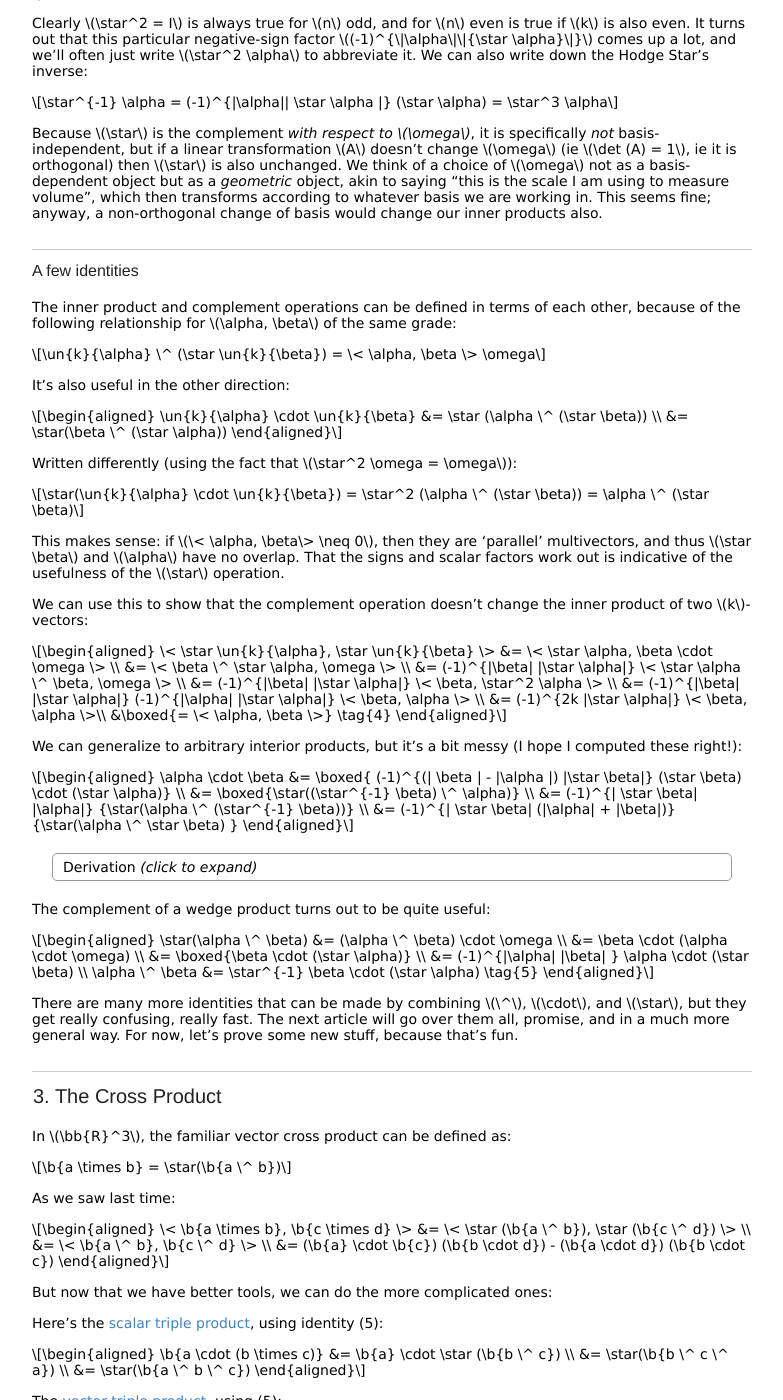
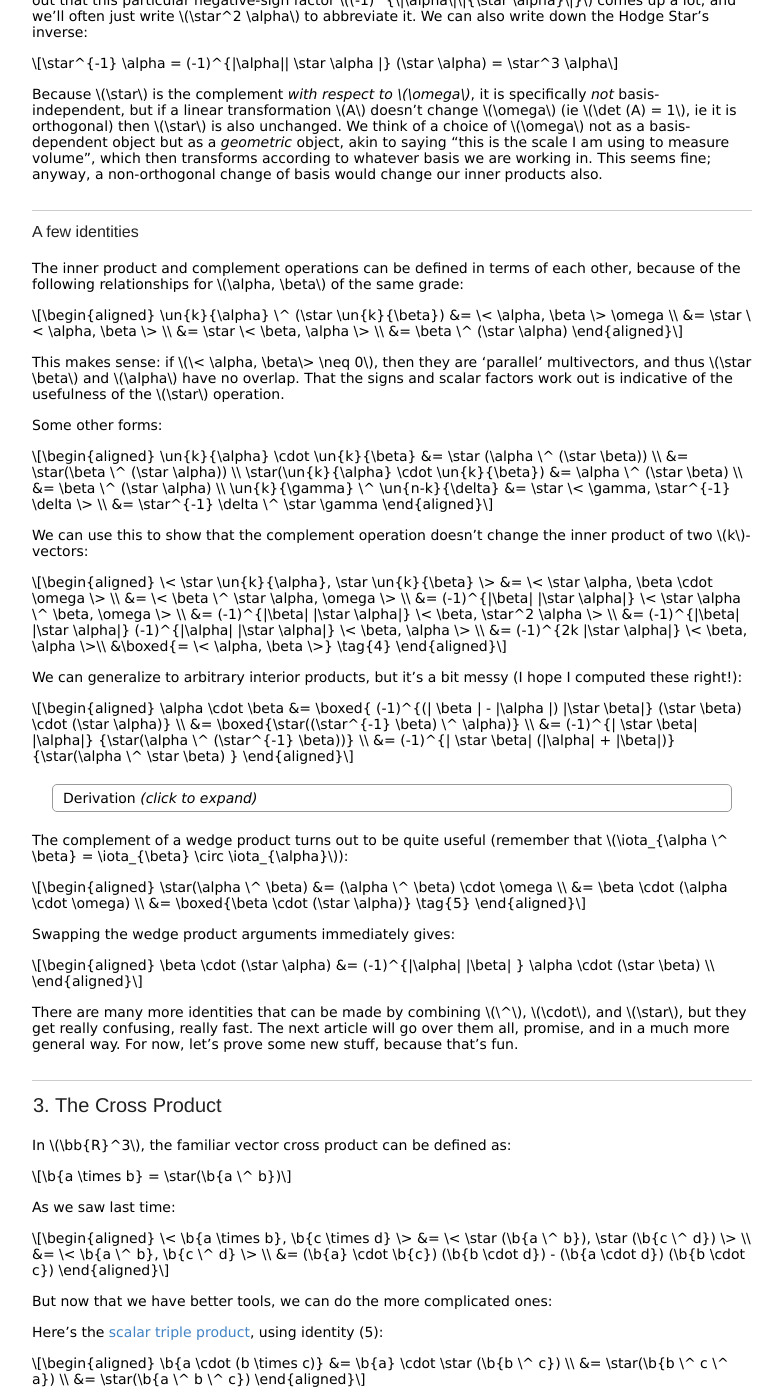
Before and after one commit to ajakaja/ajakaja.github.io, a Jekyll site: the page built from _posts/2019-01-26-exterior-3.md, in a window 1280 px wide and 1400 px high, scrolled down 4313 px. Shown: the whole window, without its empty margins (248-1031 px from the left). Built offline with Jekyll 4.4.1, drawn with Linux system fonts in a browser that asks for light colours; nearby versions of some CDN libraries; library files that are not in the unit come from our copies; some of the changed text lies outside the part shown.

Commit message:
small edits

```diff
--- a/_posts/2019-01-26-exterior-3.md
+++ b/_posts/2019-01-26-exterior-3.md
@@ -85,19 +85,19 @@
 1. Write the right side (which has the higher grade) as an antisymmetric tensor product using $$\text{Alt}$$.
 2. Contract term-by-term until you run out of terms.
 
-For example:
+Examples:
 
 $$\begin{aligned}
 \b{a } \cdot (\b{b \^ c}) &= \b{a} \cdot \text{Alt}(\b{b \o c}) \\
 &= \b{a} \cdot (\b{b \o c} - \b{c \o b}) \\
-&= (\b{a \cdot b}) \b{c} - (\b{a \cdot c}) \b{b}
+&= (\b{a \cdot b}) \b{c} - (\b{a \cdot c}) \b{b} \\
+\b{a} \cdot (\b{b \^ c \^ d}) &= (\b{a \cdot b}) (\b{c \^ d}) -(\b{a \cdot c}) (\b{b \^ d}) \\
+&+ (\b{a \cdot d}) (\b{b \^ c})
 \end{aligned}$$
 
-Applying this to a general product of multivectors shows that the interior product distributes over the wedge product like this:
+The interior product is a [graded antiderivation](https://en.wikipedia.org/wiki/Derivation_(differential_algebra)), in the language of abstract algebra, which means that it distributes over the wedge product in a way which generalizes the product-rule of calculus:
 
 $$\b{x} \cdot (\alpha \^ \beta) = (\b{x} \cdot \alpha) \^ \beta + (-1)^{|\alpha|} \alpha \^ (\b{x} \cdot \beta)$$
-
-This property makes it a _graded antiderivation_, in the language of abstract algebra (so called because the above is a generalization of the product rule for derivatives), which is probably important to someone other than me.
 
 --------
 
@@ -261,24 +261,28 @@
 ### A few identities
 
 
-The inner product and complement operations can be defined in terms of each other, because of the following relationship for $$\alpha, \beta$$ of the same grade:
+The inner product and complement operations can be defined in terms of each other, because of the following relationships for $$\alpha, \beta$$ of the same grade:
 
-$$\un{k}{\alpha} \^ (\star \un{k}{\beta}) = \< \alpha, \beta \> \omega$$
+$$\begin{aligned}
+\un{k}{\alpha} \^ (\star \un{k}{\beta}) &= \< \alpha, \beta \> \omega \\
+&= \star \< \alpha, \beta \> \\
+&= \star \< \beta, \alpha \> \\
+&= \beta \^ (\star \alpha)
+\end{aligned}$$
 
 
+This makes sense: if $$\< \alpha, \beta\> \neq 0$$, then they are 'parallel' multivectors, and thus $$\star \beta$$ and $$\alpha$$ have no overlap. That the signs and scalar factors work out is indicative of the usefulness of the $$\star$$ operation.
 
-It's also useful in the other direction:
+Some other forms:
 
 $$\begin{aligned}
 \un{k}{\alpha} \cdot \un{k}{\beta} &= \star (\alpha \^ (\star \beta)) \\
-&= \star(\beta \^ (\star \alpha))
+&= \star(\beta \^ (\star \alpha)) \\
+\star(\un{k}{\alpha} \cdot \un{k}{\beta}) &=  \alpha \^ (\star \beta) \\
+&= \beta \^ (\star \alpha) \\
+\un{k}{\gamma} \^ \un{n-k}{\delta} &= \star \< \gamma, \star^{-1} \delta \> \\
+&= \star^{-1} \delta \^ \star \gamma
 \end{aligned}$$
-
-Written differently (using the fact that $$\star^2 \omega = \omega$$):
-
-$$\star(\un{k}{\alpha} \cdot \un{k}{\beta}) = \star^2 (\alpha \^ (\star \beta)) = \alpha \^ (\star \beta)$$
-
-This makes sense: if $$\< \alpha, \beta\> \neq 0$$, then they are 'parallel' multivectors, and thus $$\star \beta$$ and $$\alpha$$ have no overlap. That the signs and scalar factors work out is indicative of the usefulness of the $$\star$$ operation.
 
 We can use this to show that the complement operation doesn't change the inner product of two $$k$$-vectors:
 
@@ -344,17 +348,22 @@
 
 </aside>
 
-The complement of a wedge product turns out to be quite useful:
+The complement of a wedge product turns out to be quite useful (remember that $$\iota_{\alpha \^ \beta} = \iota_{\beta} \circ \iota_{\alpha}$$):
 
 $$\begin{aligned}
 \star(\alpha \^ \beta) &= (\alpha \^ \beta) \cdot \omega \\
 &= \beta \cdot (\alpha \cdot \omega) \\
-&= \boxed{\beta \cdot (\star \alpha)} \\
-&= (-1)^{|\alpha| |\beta| } \alpha \cdot (\star \beta) \\
-\alpha \^ \beta &= \star^{-1} \beta \cdot (\star \alpha)
+&= \boxed{\beta \cdot (\star \alpha)}
 
 \tag{5}
 \end{aligned}$$
+
+Swapping the wedge product arguments immediately gives:
+
+$$\begin{aligned}
+\beta \cdot (\star \alpha) &= (-1)^{|\alpha| |\beta| } \alpha \cdot (\star \beta) \\
+\end{aligned}$$
+
 
 
 There are many more identities that can be made by combining $$\^$$, $$\cdot$$, and $$\star$$, but they get really confusing, really fast. The next article will go over them all, promise, and in a much more general way. For now, let's prove some new stuff, because that's fun.
@@ -424,9 +433,9 @@
 
 I mentioned that you can define the complement and the inner product in terms of each other, via:
 
-$$\un{k}{\alpha} \cdot \un{k}{\beta} = \star(\alpha \^ \star \beta)$$
+$$\un{k}{\alpha} \cdot \un{k}{\beta} = \star(\alpha \^ \star \beta) = \star(\beta \^ \star \alpha)$$
 
-This works because the wedge product between grade-$$1$$ and grade-$$(n-1)$$ vectors looks like a dot product:
+This just says that the wedge product between grade-$$1$$ and grade-$$(n-1)$$ vectors looks like a dot product:
 
 $$(a_x \b{x} + a_y \b{y} + a_z \b{z}) \^ (b_x \b{y \^ z} + b_y \b{z \^ x} + b_z \b{x \^ y}) = (a_x b_x + a_y b_y + a_z b_z) \omega$$
 
@@ -440,10 +449,10 @@
 
 
 
-$$A^{\^ n-1}_j$$ is an element of $$\^^{n-1} \bb{R}^n$$, but we can write the wedge product with it as a dot product, using $$\alpha \^ \beta = \star^{-1} \beta \cdot (\star \alpha)$$, which gives:
+$$A^{\^ n-1}_j$$ is an element of $$\^^{n-1} \bb{R}^n$$, but we can write the wedge product with it as a dot product (using $$\alpha \^ \beta = \star^{-1} \beta \cdot (\star \alpha))$$ on scalars) to get:
 
 $$\begin{aligned}
-A_i \^ A^{\^ n-1}_j  &= \star^{-1} (A_i \cdot \star A^{\^ n-1}_j) \\
+\star A_i \^ A^{\^ n-1}_j  &=  (A_i \cdot \star A^{\^ n-1}_j) \\
 &= A_i \cdot \star A^{\^ n-1}_j \\
 &= \det(A) 1_{i = j}
 \end{aligned}$$
@@ -456,6 +465,7 @@
 
 $$A^{-1} = \frac{1}{\det(A)} (\star A^{\^ n-1})^T = \frac{\text{adj}(A)}{\det(A)} $$
 
+
 -------
 
 I think that just about covers the interior product. It's still definitely more confusing than it should be, but probably not so esoteric that we should only hear about it in the context of differential forms. It does at least make cross-product identities (and their differential analogs) easier to reason about.
```
